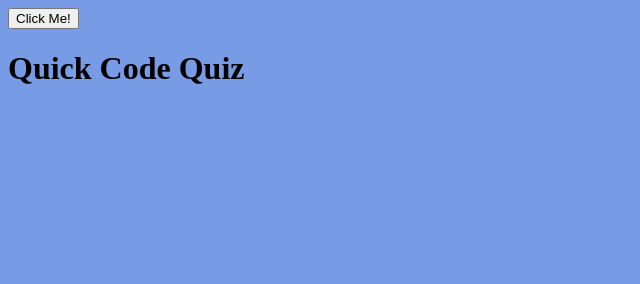
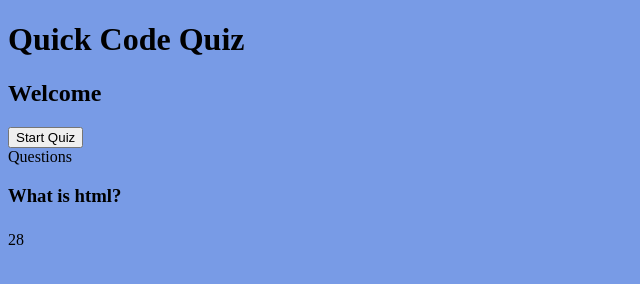
Before and after one commit to tammycuthbert/QuizHomework, a plain HTML site: page index.html in a window 1280 px wide. Both pictures are taken after a click on the button "Start Quiz". Shown: the whole page, without its empty margins (0-640 px from the left). Drawn offline with Linux system fonts and the light colour scheme.

Commit message:
still working on this

```diff
--- a/assets/script.js
+++ b/assets/script.js
@@ -3,11 +3,83 @@ var sectionIntro=document.querySelector("#intro")
 var startButton=document.getElementById("begin")
 var Line20=document.querySelector("#questions")
 var startQuestions=document.querySelector("#questions")
+var title=document.querySelector("#questionTitle")
+var buttonContainer=document.querySelector("#buttonContainer")
+var timerSection=document.querySelector("#timer")
 
+var mockQuestion={
+    a:"Mark Down Language",
+    b:"Styling Language",
+    c:"Scripting Language",
+    d:"Templating language",
+    answer:"a",
+    question:"What is html?",
+}
+function displayQuestion(question){
+    console.log(question)
+    buttonContainer.innerHTML=""
+    startQuestions.classList.remove("hide")
+    title.innerHTML=question.question
+
+    var a=document.createElement("button")
+    a.setAttribute("value","a")
+    a.textContent(question.a)
+    a.onclick=handleQuestionAnswer
+    var b=document.createElement("button")
+    b.setAttribute("value","b")
+    b.textContent(question.b)
+    b.onclick=handleQuestionAnswer
+
+    var c=document.createElement("button")
+    c.setAttribute("value","c")
+    c.textContent(question.c)
+    c.onclick=handleQuestionAnswer
+    var d=document.createElement("button")
+    d.setAttribute("value","d")
+    d.textContent(question.d)
+    d.onclick=handleQuestionAnswer
+
+
+
+
+
+
+
+
+
+buttonContainer.append(a)
+
+
+
+
+}
+function endQuiz(){
+
+}
+
+function startQuiz(){
+    var time=30
+    var timerId=setInterval(
+        function(){
+            time--
+            timerSection.textContent=time
+            if (time <= 0 ){
+                endQuiz()
+            }
+        },
+        1000
+    )
+    displayQuestion(mockQuestion)
+
+
+    sectionIntro.classList.add("hide")
+}
+function handleQuestionAnswer(){
+    //take in a question
+   /// determine whether or not the answer is the correct answer
+   //display correct or incorrect
+}
 startButton.addEventListener("click",function(){
-    sectionIntro.classList.add("hide")
+ startQuiz()
+
 })
-
-startQuestions.addEventListener("questions",function(){
-    sectionQuestions.ClaasList.add("")
-})
--- a/index.html
+++ b/index.html
@@ -8,22 +8,26 @@
 </head>
 <body>
 
- <button type="button"  id="girls"  class="btn btn-primary word this">Click Me!</button>
-
-
-
-  <h1> Quick Code Quiz</h1>
+ <h1> Quick Code Quiz</h1>
   <main>
     <section id="intro">
       <h2>Welcome</h2>
       <button id="begin">Start Quiz</button>
     </section>
-    <section id="questions" class="hide">Questions</section>
-    <section id="final" class="hide">Final Score</section>
-    <section id="highscores" class="hide">High Score</section>
+    <section id="questions" class="hide">
+      Questions
+      <h3 id="questionTitle"></h3>
+      <div id="buttonContainer"></div>
 
 
 
+
+
+      <h6 id="correctOrIncorrect"></h6>
+    </section>
+    <section id="final" class="hide">Final Score</section>
+    <section id="highscores" class="hide">High Score</section>
+    <section id="timer" >30</section>
 
 
   </main>
```
